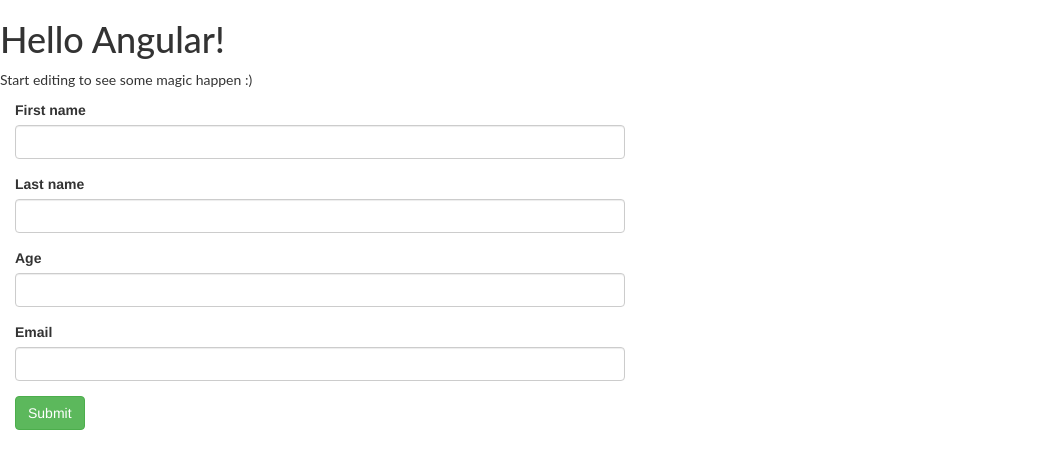
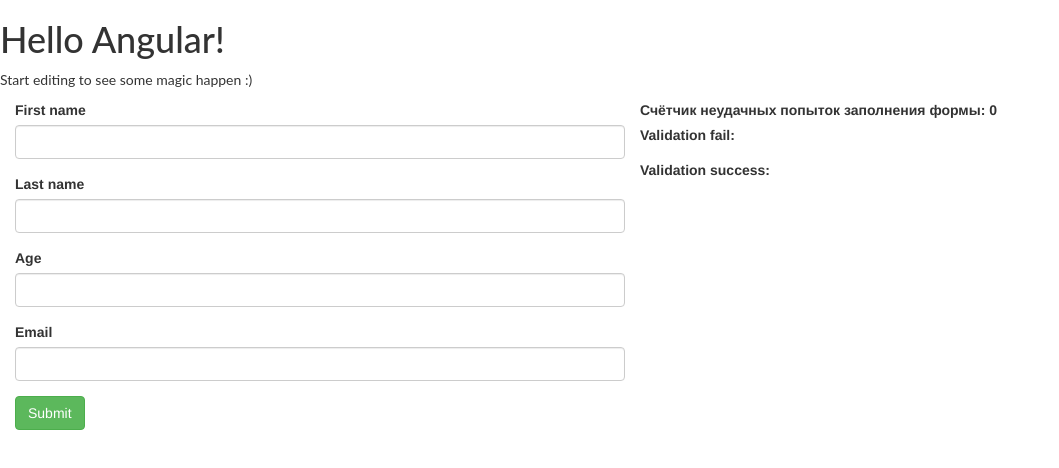
Before and after one commit to KoReveN/angular-study-tasks, an Angular app: page / in a window 1280 px wide. Shown: the top 468 px of the page, without its empty margins (0-1059 px from the left). Built offline with nearby package versions, Linux system fonts and the light colour scheme.

Commit message:
Task 4: Validation reports

```diff
--- a/src/app/app.module.ts
+++ b/src/app/app.module.ts
@@ -5,6 +5,8 @@
 import { TaskDirective } from "./task.directive";
 import { ClickOutsideDirective } from "./clickOutside.directive";
 import { FormValidationTask } from "./form-validation-task.component";
+import { InvalidCounter } from "./form-validation-couter.component";
+import { FormValidationReport } from "./form-validation-fails";
 
 
 import { AppComponent } from './app.component';
@@ -12,7 +14,16 @@
 
 @NgModule({
   imports:      [ BrowserModule, FormsModule, ReactiveFormsModule ],
-  declarations: [ AppComponent, HelloComponent , TaskComponent, TaskDirective, ClickOutsideDirective, FormValidationTask],
+  declarations: [
+    AppComponent,
+    HelloComponent ,
+    TaskComponent,
+    TaskDirective,
+    ClickOutsideDirective,
+    FormValidationTask,
+    InvalidCounter,
+    FormValidationReport,
+  ],
   bootstrap:    [ AppComponent ]
 })
 export class AppModule { }
--- /dev/null
+++ b/src/app/form-validation-couter.component.ts
@@ -0,0 +1,13 @@
+import { Component, Input } from "@angular/core";
+
+@Component ({
+    selector: 'invalid-counter',
+    template: `
+    <label>Счётчик неудачных попыток заполнения формы: {{formInvalidCount}} </label>
+    `
+})
+export class InvalidCounter{
+
+    @Input()
+    public formInvalidCount: number = 0;
+}
--- /dev/null
+++ b/src/app/form-validation-fails.ts
@@ -0,0 +1,20 @@
+import { Component, Input } from "@angular/core";
+
+@Component({
+    selector: 'form-validation-report',
+    template: `
+    <label>{{listHeader}}</label>
+    <ul>
+    <li *ngFor="let item of validationReports">{{item}}</li>
+    </ul>
+    `,
+})
+export class FormValidationReport {
+
+    @Input()
+    listHeader: string
+
+    @Input()
+    validationReports: string[]
+
+}
--- a/src/app/form-validation-task.component.html
+++ b/src/app/form-validation-task.component.html
@@ -79,3 +79,13 @@
 
 
 </form>
+
+<invalid-counter [formInvalidCount]="invalidCounter"></invalid-counter>
+
+<div>
+<form-validation-report [listHeader]="'Validation fail:'" [validationReports]="reportsInvalid"></form-validation-report>
+</div>
+
+<div>
+    <form-validation-report [listHeader]="'Validation success:'" [validationReports]="reportsValid"></form-validation-report>
+</div>
--- a/src/app/form-validation-task.component.ts
+++ b/src/app/form-validation-task.component.ts
@@ -16,6 +16,8 @@
     public isSubmit: boolean = false;
     public userForm: FormGroup;
 
+    public invalidCounter: number =0;
+
 
     constructor(private formBuilder: FormBuilder, private emailValidator: EmailValidator){ }
 
@@ -33,7 +35,23 @@
         console.log(this.userForm);
 
         if (this.userForm.valid) {
-            // DO some work
+            this.invalidCounter++;
+            let reportString: string ="Valid fields: ";
+            for(var key in this.userForm.controls){
+                if (this.userForm.controls[key].valid) {
+                    reportString += "  " + key;
+                }
+            }
+            this.reportsValid.push(reportString);
+        } else {
+            this.invalidCounter++;
+            let reportString: string ="Invalid fields: ";
+            for(var key in this.userForm.controls){
+                if (this.userForm.controls[key].invalid) {
+                    reportString += "  " + key;
+                }
+            }
+            this.reportsInvalid.push(reportString);
         }
     }
 
@@ -42,6 +60,20 @@
     get age() { return this.userForm.get('age');}
     get email() { return this.userForm.get('email');}
 
+    reportsValid: string[] = [];
+    reportsInvalid: string[] = [];
+
+}
 
 
-}
+
+
+// Сайт делится на 4 части:
+// 1) [x] Форма, которую ты уже реализовал
+// 2) [x] Счётчик неудачных попыток заполнения формы
+// 3) История в виде списка, что форма была заполнена с N кол-вом невалидных полей. Перечислить эти поля
+// 4) История в виде списка, что форма была заполнена верно. Показать все поля, которые были введены
+
+
+// Постарайся найти гибкое решение. Например, если тебе придётся добавить ещё 1 компонент,
+// то не нужно будет менять существующую логику
```
